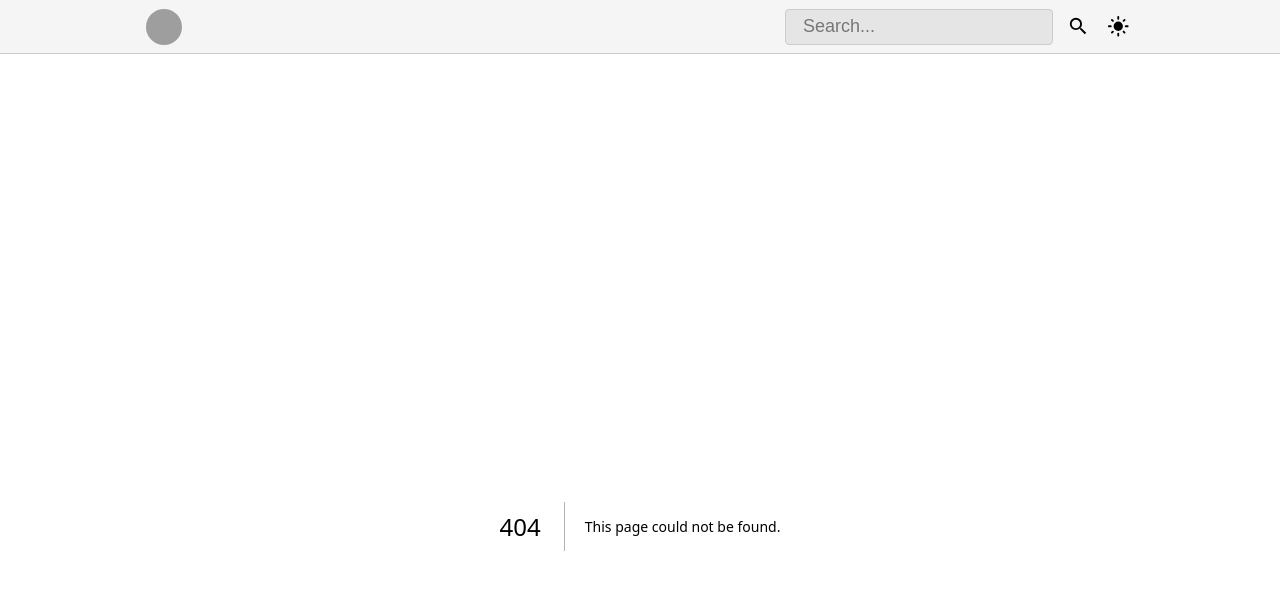
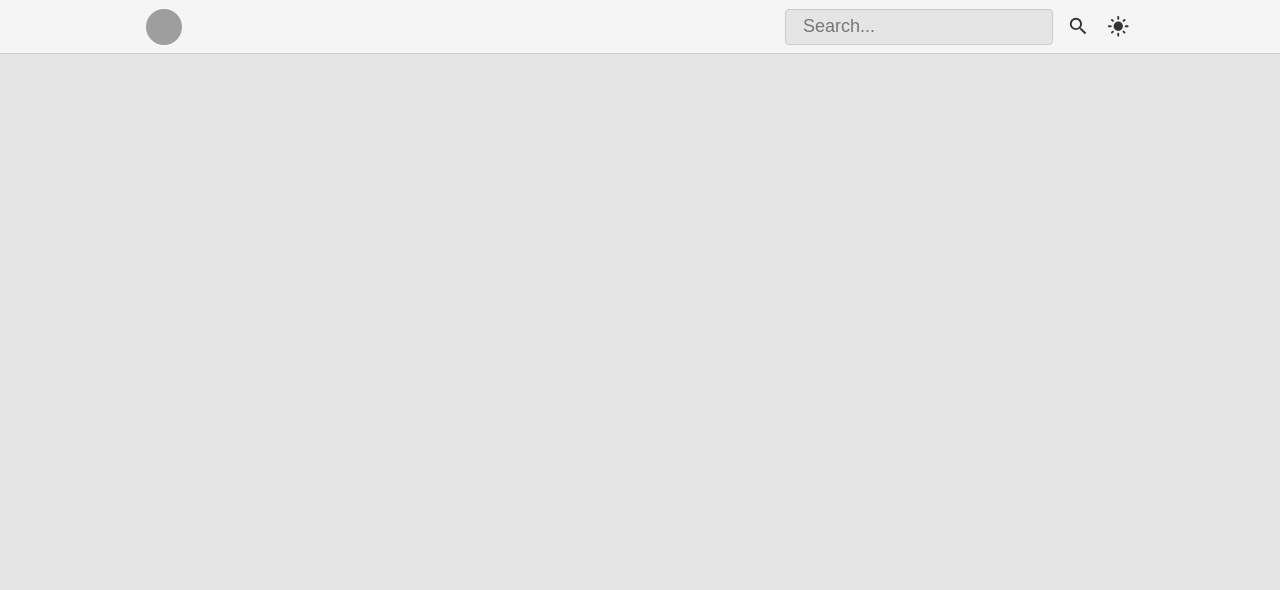
Before and after one commit to hypulse/devlog, a Next.js app: page /search in a window 1280 px wide. Before the commit this address had no page. Shown: the top 590 px of the page. Built offline with nearby package versions, Linux system fonts and the light colour scheme; grey boxes are pictures that could not be loaded; a web font is replaced by a local one.

Commit message:
Searchbox handleSearch

```diff
--- /dev/null
+++ b/app/search/page.tsx
@@ -0,0 +1,3 @@
+export default function Page() {
+  return <></>;
+}
--- /dev/null
+++ b/app/snippets/page.tsx
@@ -0,0 +1,3 @@
+export default function Page() {
+  return <></>;
+}
--- a/components/layouts.tsx
+++ b/components/layouts.tsx
@@ -1,5 +1,6 @@
 "use client";
 
+import { useRouter } from "next/navigation";
 import { MdiArrowCollapseUp, MdiLoading, MdiMagnify } from "./icons";
 import { InputBase } from "./inputs";
 
@@ -35,17 +36,30 @@ const HideOnTablet = ({ children }: { children: React.ReactNode }) => {
 };
 
 const SearchBox = () => {
+  const router = useRouter();
+
+  const handleSearch = (e: React.FormEvent<HTMLFormElement>) => {
+    e.preventDefault();
+    router.push(`/search?q=${e.currentTarget.q.value}`);
+  };
+
   return (
+    <form onSubmit={handleSearch}>
       <div className="flex items-center gap-x-columnGap">
         <InputBase
+          name="q"
           type="search"
           className="text-body px-buttonSpacingX py-tagSpacingY bg-bgColor rounded-small"
           placeholder="Search..."
         />
-      <button className="rounded-full p-tagSpacingY hover:bg-borderColor">
+        <button
+          className="rounded-full p-tagSpacingY hover:bg-borderColor"
+          type="submit"
+        >
           <MdiMagnify />
         </button>
       </div>
+    </form>
   );
 };
 
```
Lines whose indentation alone changed are shown as unchanged.
